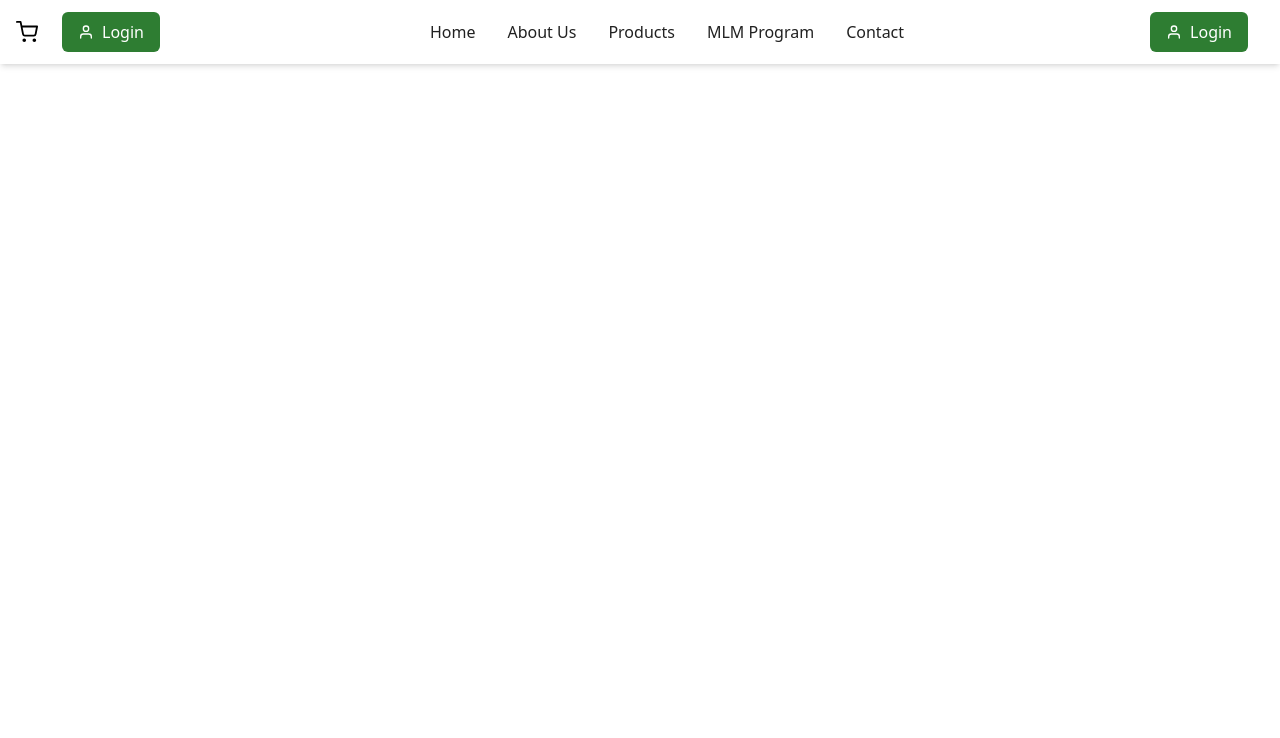
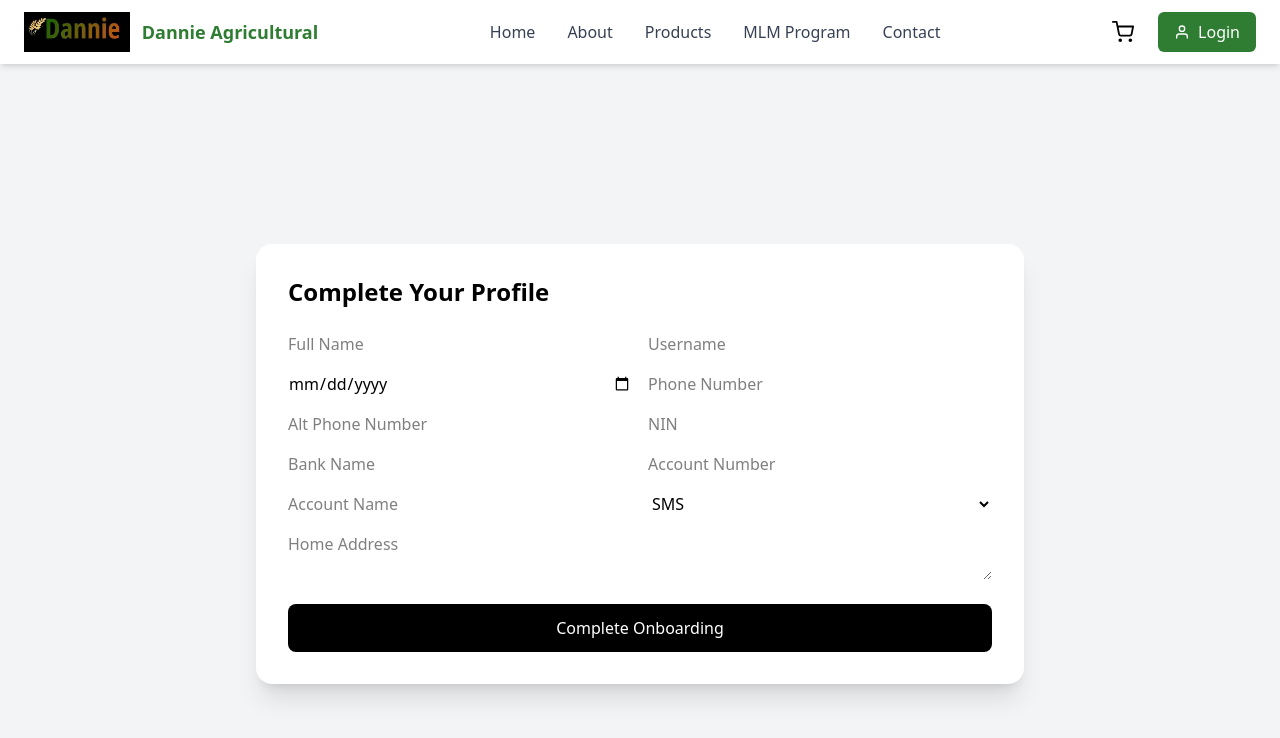
Before and after one commit to Praises003/dannie_agro_frontend, a React (Vite) app: page /onboarding in a window 1280 px wide. Shown: the top 738 px of the page. Built offline with nearby package versions, Linux system fonts and the light colour scheme; no server answers.

Commit message:
updated the site

```diff
--- a/src/App.jsx
+++ b/src/App.jsx
@@ -11,6 +11,8 @@ import UserDashboard from './pages/UserDashboard'
 //import Dashboard from './pages/test'
 import ProductsPage from "./pages/ProductsPage"
 import CartPage from "./pages/CartPage"
+import ProfilePage from "./pages/ProfilePage"
+import OnboardingPage from "./pages/OnboardingPage"
 import { CartProvider } from "./context/CartContext";
 
 import AboutPage from './pages/About'
@@ -31,6 +33,10 @@ function App() {
             <Route path='/dashboard' element={<UserDashboard />} />
             <Route path="/products" element={<ProductsPage />} />
             <Route path="/cart" element={<CartPage />} />
+            <Route path="/profile" element={<ProfilePage />} />
+            <Route path="/onboarding" element={<OnboardingPage />} />
+
+
             {/*<Route path='/test' element={<Dashboard />} /> */}
 
 
--- a/src/components/nav/Navbar.jsx
+++ b/src/components/nav/Navbar.jsx
@@ -1,21 +1,62 @@
-// src/components/Navbar.jsx
-import React, { useState } from 'react';
-import { Link } from 'react-router-dom';
-import { FiUser, FiMenu, FiShoppingCart } from "react-icons/fi"
-import { useCart } from '../../context/CartContext';
-import logo from "../../assets/logo.jpg";
+import React, { useState } from "react"
+import { Link } from "react-router-dom"
+import { FiUser, FiMenu, FiShoppingCart, FiX } from "react-icons/fi"
+import { useCart } from "../../context/CartContext"
+import logo from "../../assets/logo.jpg"
 
 const Navbar = () => {
-  const [mobileMenuOpen, setMobileMenuOpen] = useState(false);
+  const [mobileMenuOpen, setMobileMenuOpen] = useState(false)
+
   const { cartCount } = useCart()
 
-  const toggleMobileMenu = () => setMobileMenuOpen(prev => !prev);
+  const toggleMobileMenu = () => {
+    setMobileMenuOpen(!mobileMenuOpen)
+  }
 
   return (
     <nav className="bg-white shadow-md sticky top-0 z-50">
-      <div className="container mx-auto px-4 py-3 flex justify-between items-center">
+
+      <div className="max-w-7xl mx-auto px-6 py-3 flex justify-between items-center">
+
         {/* Logo */}
-          <div className="flex items-center space-x-6">
+        <Link to="/" className="flex items-center gap-3">
+          <img
+            src={logo}
+            alt="Dannie Agricultural"
+            className="h-10 w-auto"
+          />
+          <span className="text-lg font-bold text-primary">
+            Dannie Agricultural
+          </span>
+        </Link>
+
+        {/* Desktop Links */}
+        <div className="hidden md:flex items-center gap-8 text-gray-700 font-medium">
+
+          <Link to="/" className="hover:text-secondary transition">
+            Home
+          </Link>
+
+          <Link to="/about" className="hover:text-secondary transition">
+            About
+          </Link>
+
+          <Link to="/products" className="hover:text-secondary transition">
+            Products
+          </Link>
+
+          <Link to="/mlm" className="hover:text-secondary transition">
+            MLM Program
+          </Link>
+
+          <Link to="/contact" className="hover:text-secondary transition">
+            Contact
+          </Link>
+
+        </div>
+
+        {/* Right Section */}
+        <div className="flex items-center gap-6">
 
           {/* Cart */}
           <Link to="/cart" className="relative">
@@ -32,77 +73,85 @@ const Navbar = () => {
 
           {/* Login */}
           <Link
-                to={'/login'}
-                className="bg-primary text-white px-4 py-2 rounded-md flex items-center"
+            to="/login"
+            className="hidden md:flex items-center bg-primary text-white px-4 py-2 rounded-md hover:bg-opacity-90 transition"
           >
             <FiUser className="mr-2" />
             Login
           </Link>
 
-              {/* Mobile Menu */}
-              <button className="md:hidden" onClick={toggleMobileMenu}>
-                <FiMenu />
+          {/* Mobile Menu Button */}
+          <button
+            className="md:hidden"
+            onClick={toggleMobileMenu}
+          >
+            {mobileMenuOpen ? <FiX size={24} /> : <FiMenu size={24} />}
           </button>
 
         </div>
 
-                    {/* Desktop Navigation Links */}
-                    <div className="hidden md:flex space-x-8">
-                      <Link to="/" className="nav-link text-dark font-medium hover:text-secondary transition">
+      </div>
+
+      {/* Mobile Menu */}
+
+      {mobileMenuOpen && (
+
+        <div className="md:hidden bg-white border-t px-6 py-4 space-y-4">
+
+          <Link
+            to="/"
+            onClick={toggleMobileMenu}
+            className="block text-gray-700"
+          >
             Home
           </Link>
-                      <Link to="/about" className="nav-link text-dark font-medium hover:text-secondary transition">
-                        About Us
+
+          <Link
+            to="/about"
+            onClick={toggleMobileMenu}
+            className="block text-gray-700"
+          >
+            About
           </Link>
-                      <Link to="/products" className="nav-link text-dark font-medium hover:text-secondary transition">
+
+          <Link
+            to="/products"
+            onClick={toggleMobileMenu}
+            className="block text-gray-700"
+          >
             Products
           </Link>
-                      <Link to="/mlm" className="nav-link text-dark font-medium hover:text-secondary transition">
+
+          <Link
+            to="/mlm"
+            onClick={toggleMobileMenu}
+            className="block text-gray-700"
+          >
             MLM Program
           </Link>
-                      <Link to="/contact" className="nav-link text-dark font-medium hover:text-secondary transition">
+
+          <Link
+            to="/contact"
+            onClick={toggleMobileMenu}
+            className="block text-gray-700"
+          >
             Contact
           </Link>
-                    </div>
 
-                    {/* Buttons */}
-                    <div className="flex items-center space-x-4">
-                      <Link to={'/login'} className="bg-primary text-white px-4 py-2 rounded-md hover:bg-opacity-90 transition flex items-center">
+          <Link
+            to="/login"
+            className="flex items-center text-primary font-medium"
+          >
             <FiUser className="mr-2" />
             Login
           </Link>
 
-
-
-                      {/* Mobile Menu Toggle */}
-                      <button className="md:hidden" onClick={toggleMobileMenu}>
-                        <FiMenu />
-                      </button>
-                    </div>
         </div>
 
-      {/* Mobile Menu */}
-      {mobileMenuOpen && (
-        <div className="md:hidden bg-white w-full py-2 px-4">
-          <Link to="/" className="block py-2 text-dark hover:text-secondary" onClick={toggleMobileMenu}>
-            Home
-          </Link>
-          <Link to="/about" className="block py-2 text-dark hover:text-secondary" onClick={toggleMobileMenu}>
-            About Us
-          </Link>
-          <Link to="/products" className="block py-2 text-dark hover:text-secondary" onClick={toggleMobileMenu}>
-            Products
-          </Link>
-          <Link to="/mlm" className="block py-2 text-dark hover:text-secondary" onClick={toggleMobileMenu}>
-            MLM Program
-          </Link>
-          <Link to="/contact" className="block py-2 text-dark hover:text-secondary" onClick={toggleMobileMenu}>
-            Contact
-          </Link>
-        </div>
       )}
+
     </nav>
-  );
-};
+  )
+}
 
-export default Navbar;
+export default Navbar
--- a/src/pages/LoginPage.jsx
+++ b/src/pages/LoginPage.jsx
@@ -17,9 +17,10 @@ const LoginPage = () => {
         toast.error(error)
     }
 
-    if(user) {
-        navigate("/dashboard")
-    }
+    if (user) {
+    const target = user.onboardingCompleted ? "/dashboard" : "/onboarding";
+    navigate(target);
+  }
 
   }, [dispatch, navigate, user, error])
 
--- /dev/null
+++ b/src/pages/OnboardingPage.jsx
@@ -0,0 +1,87 @@
+import { useState } from "react";
+import axios from "axios";
+import { Link, useNavigate, useSearchParams } from 'react-router-dom';
+import Spinner from '../components/Spinner';
+import api from "../utils/api";
+
+export default function OnboardingPage() {
+  const [loading, setLoading] = useState(false)
+  const [form, setForm] = useState({
+    fullName: "",
+    username: "",
+    dateOfBirth: "",
+    phoneNumber: "",
+    altPhoneNumber: "",
+    address: "",
+    nin: "",
+    bankName: "",
+    accountNumber: "",
+    accountName: "",
+    preferredCommunication: "SMS",
+  });
+
+  const navigate = useNavigate()
+
+  const handleChange = (e) => {
+    setForm({ ...form, [e.target.name]: e.target.value });
+  };
+
+  const handleSubmit = async () => {
+    setLoading(true); // Start the spinner
+    try {
+      await api.post("/api/users/onboarding", form);
+      // If the request succeeds, we navigate away
+      navigate("/dashboard");
+    } catch (error) {
+      // If the request fails, log the error or show a toast
+      console.error("Onboarding failed:", error);
+      // toast.error("Something went wrong. Please try again.");
+    } finally {
+      // This runs regardless of success or failure
+      // It ensures the spinner stops so the user can try again
+      setLoading(false);
+    }
+  };
+
+  if (loading) return <Spinner />;
+
+  return (
+    <div className="min-h-screen flex items-center justify-center bg-gray-100 p-6">
+      <div className="bg-white shadow-xl rounded-2xl w-full max-w-3xl p-8">
+        <h2 className="text-2xl font-bold mb-6">Complete Your Profile</h2>
+
+        <div className="grid grid-cols-2 gap-4">
+          <input name="fullName" placeholder="Full Name" onChange={handleChange} />
+          <input name="username" placeholder="Username" onChange={handleChange} />
+          <input type="date" name="dateOfBirth" onChange={handleChange} />
+          <input name="phoneNumber" placeholder="Phone Number" onChange={handleChange} />
+          <input name="altPhoneNumber" placeholder="Alt Phone Number" onChange={handleChange} />
+          <input name="nin" placeholder="NIN" onChange={handleChange} />
+          <input name="bankName" placeholder="Bank Name" onChange={handleChange} />
+          <input name="accountNumber" placeholder="Account Number" onChange={handleChange} />
+          <input name="accountName" placeholder="Account Name" onChange={handleChange} />
+
+          <select name="preferredCommunication" onChange={handleChange}>
+            <option>SMS</option>
+            <option>Email</option>
+            <option>WhatsApp</option>
+          </select>
+
+          <textarea
+            name="address"
+            placeholder="Home Address"
+            onChange={handleChange}
+            className="col-span-2"
+          />
+        </div>
+
+        <button
+          onClick={handleSubmit}
+          className="mt-6 w-full bg-black text-white py-3 rounded-lg"
+        >
+          Complete Onboarding
+        </button>
+      </div>
+    </div>
+  );
+}
--- /dev/null
+++ b/src/pages/ProfilePage.jsx
@@ -0,0 +1,47 @@
+import { useEffect, useState } from "react";
+import axios from "axios";
+import api from "../utils/api";
+
+export default function ProfilePage() {
+  const [user, setUser] = useState({});
+
+  useEffect(() => {
+    api.get("/api/users/profile").then(res => {
+      console.log(res.data)
+      setUser(res.data);
+    });
+  }, []);
+
+  return (
+    <div className="p-6 bg-gray-100 min-h-screen">
+      <div className="bg-white shadow-xl rounded-2xl p-6 max-w-4xl mx-auto">
+
+        <h2 className="text-3xl font-bold mb-6">My Profile</h2>
+
+        <div className="grid grid-cols-2 gap-6">
+
+          <ProfileItem label="Full Name" value={user.fullName} />
+          <ProfileItem label="Username" value={user.username} />
+          <ProfileItem label="Email" value={user.email} />
+          <ProfileItem label="Phone" value={user.phoneNumber} />
+          <ProfileItem label="Alt Phone" value={user.altPhoneNumber} />
+          <ProfileItem label="Date of Birth" value={user.dateOfBirth} />
+          <ProfileItem label="Address" value={user.address} />
+          <ProfileItem label="NIN" value={user.nin} />
+          <ProfileItem label="Bank" value={user.bankName} />
+          <ProfileItem label="Account Number" value={user.accountNumber} />
+          <ProfileItem label="Account Name" value={user.accountName} />
+          <ProfileItem label="Preferred Contact" value={user.preferredCommunication} />
+
+        </div>
+      </div>
+    </div>
+  );
+}
+
+const ProfileItem = ({ label, value }) => (
+  <div>
+    <p className="text-gray-500 text-sm">{label}</p>
+    <p className="font-semibold">{value || "-"}</p>
+  </div>
+);
```
Also changed, not shown: src/pages/RegisterPage.jsx (+5 -3 lines). Lines whose indentation alone changed are shown as unchanged.
